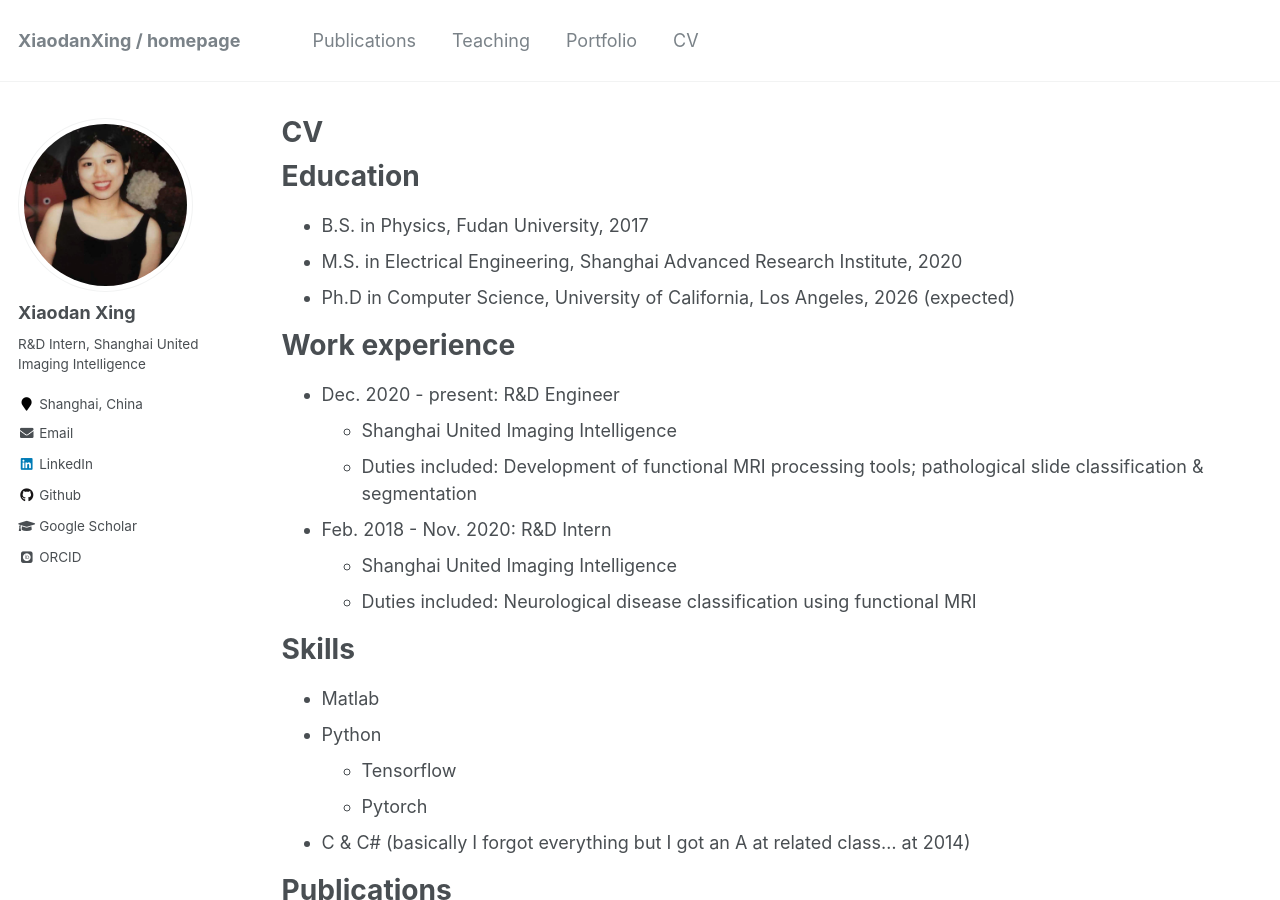
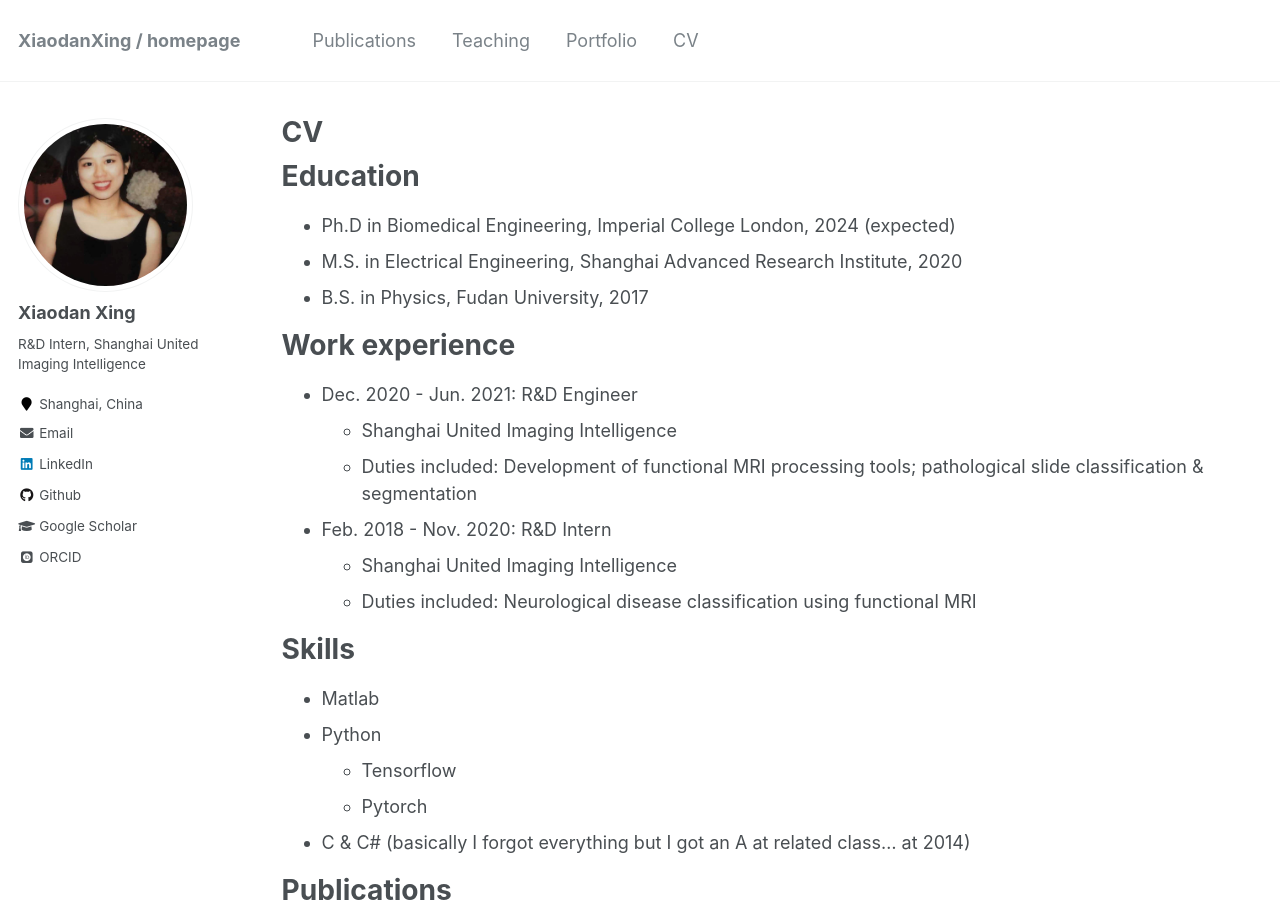
Before and after one commit to XiaodanXing/XiaodanXing.github.io, a Jekyll site: the page built from _pages/cv.md, in a window 1280 px wide and 900 px high. Built offline with Jekyll 4.4.1, drawn with Linux system fonts in a browser that asks for light colours; some web fonts are replaced.

Commit message:
Update cv.md

```diff
--- a/_pages/cv.md
+++ b/_pages/cv.md
@@ -11,13 +11,13 @@ redirect_from:
 
 Education
 ======
+* Ph.D in Biomedical Engineering, Imperial College London, 2024 (expected)
+* M.S. in Electrical Engineering, Shanghai Advanced Research Institute, 2020
 * B.S. in Physics, Fudan University, 2017
-* M.S. in Electrical Engineering, Shanghai Advanced Research Institute, 2020
-* Ph.D in Computer Science, University of California, Los Angeles, 2026 (expected)
 
 Work experience
 ======
-* Dec. 2020 - present: R&D Engineer
+* Dec. 2020 - Jun. 2021: R&D Engineer
   * Shanghai United Imaging Intelligence
   * Duties included: Development of functional MRI processing tools; pathological slide classification & segmentation
 
```
